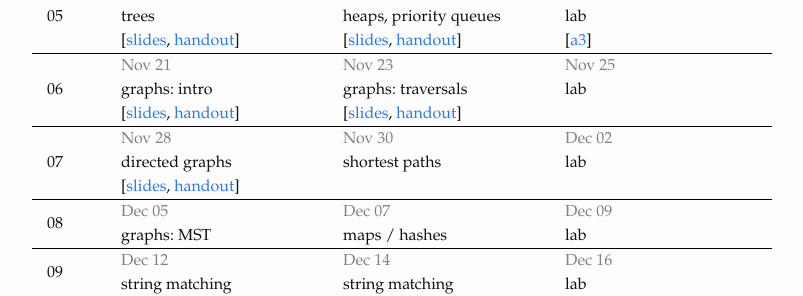
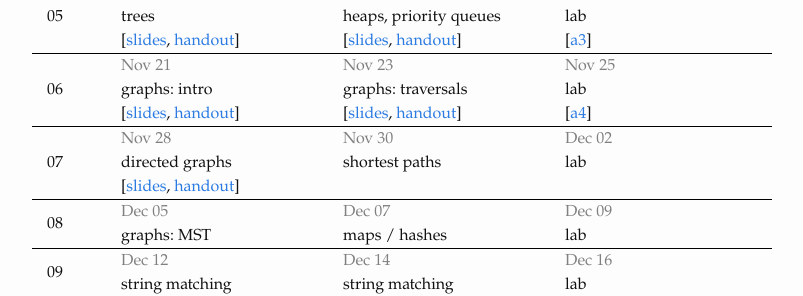
Before and after one commit to dsacl3-2022/dsacl3-2022.github.io, a Jekyll site: the page built from lectures.md, in a window 1280 px wide. Shown: the part 567-863 px from the top of the page, without its empty margins (238-1041 px from the left). Built offline with Jekyll 4.4.1, drawn with Linux system fonts in a browser that asks for light colours.

```diff
--- a/_data/schedule.yml
+++ b/_data/schedule.yml
@@ -78,6 +78,8 @@
         handout: slides/graph-traversal-handout.pdf
     Nov 25:
       topic: lab
+      links:
+        a4: a4/
 - week: "07"
   dates:
     Nov 28:
```
